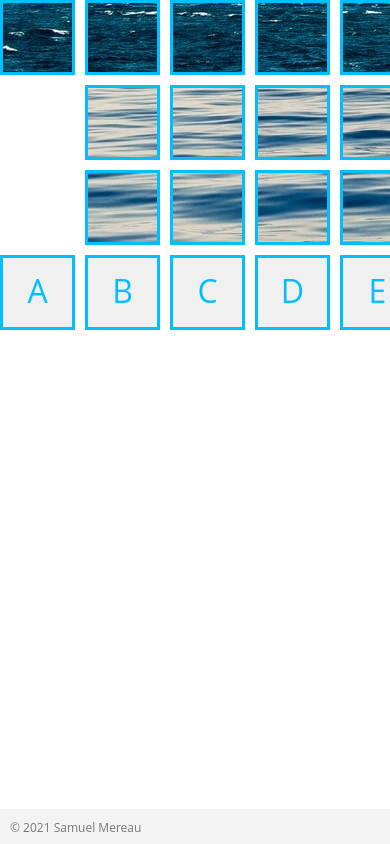
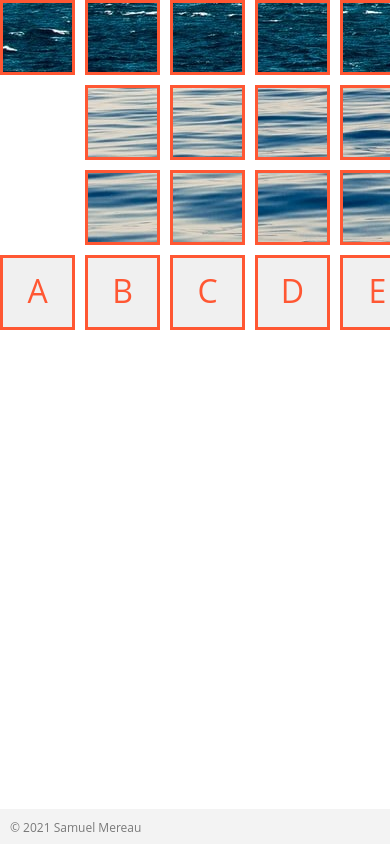
Before and after one commit to SamuelMereau/battleship, a Next.js app: page /game in a window 390 px wide. Shown: the top 844 px of the page. Built offline with nearby package versions, Linux system fonts and the light colour scheme.

Commit message:
Styling polish and partial mobile support

```diff
--- a/pages/game/index.js
+++ b/pages/game/index.js
@@ -10,7 +10,7 @@ import LetterRow from '../../components/Game/Rows/LetterRow';
 import NoScript from '../../components/NoScript';
 
 export default function Game() {
-    const [selectedTeam, setSelectedTeam] = useState('blue');
+    const [selectedTeam, setSelectedTeam] = useState('red');
 
     return (
         <>
@@ -21,12 +21,12 @@ export default function Game() {
             <main>
                 <div className={styles.boardGrid}>
                     <MineRow team={selectedTeam}/>
-                    <spacer/>
+                    <div/>
                     <MiddleRow team={selectedTeam}/>
-                    <spacer/>
-                    <spacer/>
+                    <div/>
+                    <div/>
                     <StartRow team={selectedTeam}/>
-                    <spacer/>
+                    <div/>
                     <LetterRow team={selectedTeam}/>
                 </div>
             </main>
--- a/styles/globals.css
+++ b/styles/globals.css
@@ -1,4 +1,11 @@
 @import url('https://fonts.googleapis.com/css2?family=Montserrat:wght@400;500;700&family=Raleway:wght@400;600&display=swap');
+
+:root {
+  --blue: #2196F3;
+  --blue-dark: #0065b8;
+  --blue-hover: #38a5ff;
+  --red: #ff5733;
+}
 
 html,
 body {
@@ -31,7 +38,7 @@ button, input[type='button'] {
   font-size: 12px;
   font-weight: 300;
   background: white;
-  border: 1px solid deepskyblue;
+  border: 1px solid var(--blue);
   border-radius: 5px;
   box-shadow: rgba(0, 0, 0, 0.16) 0px 1px 4px;
   transition: margin-bottom 0.3s, box-shadow 0.3s, background 0.4s;
@@ -39,13 +46,14 @@ button, input[type='button'] {
 
 button:hover, input[type='button']:hover {
   cursor: pointer;
-  background: rgb(250, 250, 250);
+  background: rgba(250, 250, 250, 0.5);
   box-shadow: rgba(211, 211, 211, 0.5) 0px 5px 10px;
 }
 
 .smallButton {
   padding: 5px 10px !important;
-  font-size: 10px !important;
+  font-size: 12px !important;
+  font-weight: 500 !important;
 }
 
 .smallButton:hover {
@@ -56,24 +64,24 @@ input {
   padding: 15px;
   font-family: 'Montserrat';
   font-size: 12px;
-  border: 1px solid deepskyblue;
+  border: 1px solid var(--blue);
   border-radius: 5px;
 }
 
-input:focus {
-  outline: 1px solid deepskyblue;
+input:focus, button:focus {
+  outline: 1px solid var(--blue);
 }
 
 select {
   padding: 5px 15px;
-  border: none;
-  border-bottom: 1px solid deepskyblue;
+  border: 1px solid var(--blue);
+  border-radius: 5px;
+  padding: 5px 15px;
+  font-family: 'Raleway';
 }
 
 select:focus {
-  outline: 2px solid deepskyblue;
-  border-bottom: none;
-  border-radius: 5px;
+  outline: 1px solid var(--blue);
 }
 
 .smallTextField {
@@ -108,6 +116,11 @@ select:focus {
   transition: 0.2s;
 }
 
+.switch:focus-within > span {
+  transition: none;
+  outline: 2px solid var(--blue-dark);
+}
+
 .switch-slider:before {
   position: absolute;
   content: "";
@@ -122,7 +135,7 @@ select:focus {
 }
 
 input:checked + .switch-slider {
-  background-color: #2196F3;
+  background-color: var(--blue);
 }
 
 input:checked + .switch-slider:before {
@@ -131,18 +144,21 @@ input:checked + .switch-slider:before {
   transform: translateX(15px);
 }
 
-
 /* Major Button */
 
 .isMain {
-  background: deepskyblue;
+  background: var(--blue);
   color: white;
   font-weight: 600;
   border: none;
 }
 
 .isMain:hover {
-  background: rgb(65, 208, 255);
+  background: var(--blue-hover);
+}
+
+.isMain:focus {
+  outline: 2px solid var(--blue-dark);
 }
 
 /* Header */
```
Also changed, not shown: pages/index.js (+5 -5 lines), styles/Home.module.css (+29 -9 lines).
